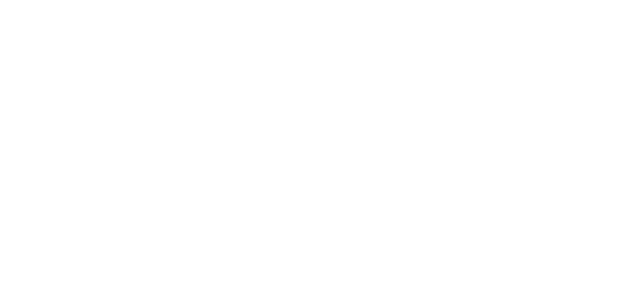
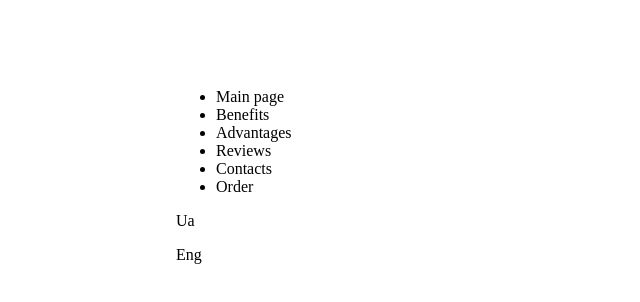
Before and after one commit to MaksymBalyk/deplom-progekt, a plain HTML site: page index.html in a window 1280 px wide. Shown: the whole page, without its empty margins (0-640 px from the left). Drawn offline with Linux system fonts and the light colour scheme.

Commit message:
changes from sergey

```diff
--- a/css/style.css
+++ b/css/style.css
@@ -1 +1,19 @@
 @import "/css/reset.css";
+.page-wrapper {
+}
+.container {
+    margin-left: 168px;
+    margin-right: 168px;
+}
+.nav {
+}
+.header {
+}
+.quality {
+}
+.reviews {
+}
+.oreder {
+}
+.footer {
+}
--- a/index.html
+++ b/index.html
@@ -7,6 +7,29 @@
     <link rel="stylesheet" href="/css/style.css">
 </head>
 <body>
-
+    <div class="page-wrapper">
+        <div class="container">
+            <nav class="nav">
+                <img src="/img/nike-logo.png" alt="nike-logo" class="nav-logo">
+                <ul class="nav-list">
+                    <li class="nav-list">Main page</li>
+                    <li class="nav-list">Benefits</li>
+                    <li class="nav-list">Advantages</li>
+                    <li class="nav-list">Reviews</li>
+                    <li class="nav-list">Contacts</li>
+                    <li class="nav-list">Order</li>
+                </ul>
+                <div class="nav-language">
+                    <p class="nav-language-item">Ua</p>
+                    <p class="nav-language-item">Eng</p>
+                </div>
+            </nav>
+            <header class="header"></header>
+            <section class="quality"></section>
+            <section class="reviews"></section>
+            <section class="oreder"></section>
+            <footer class="footer"></footer>
+        </div>
+    </div>
 </body>
 </html>
```
